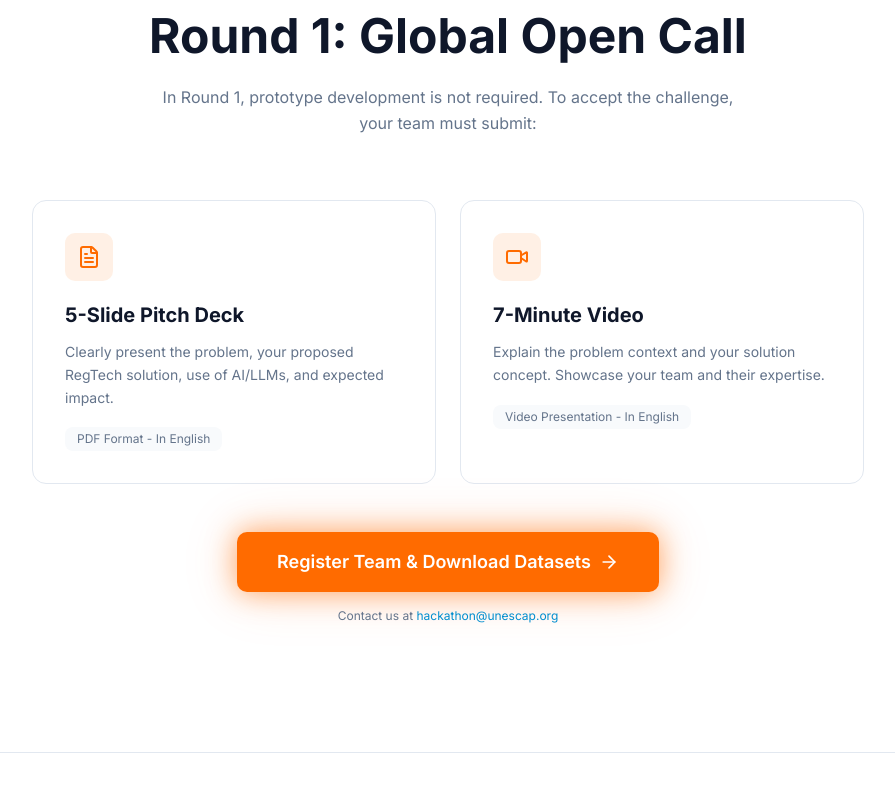
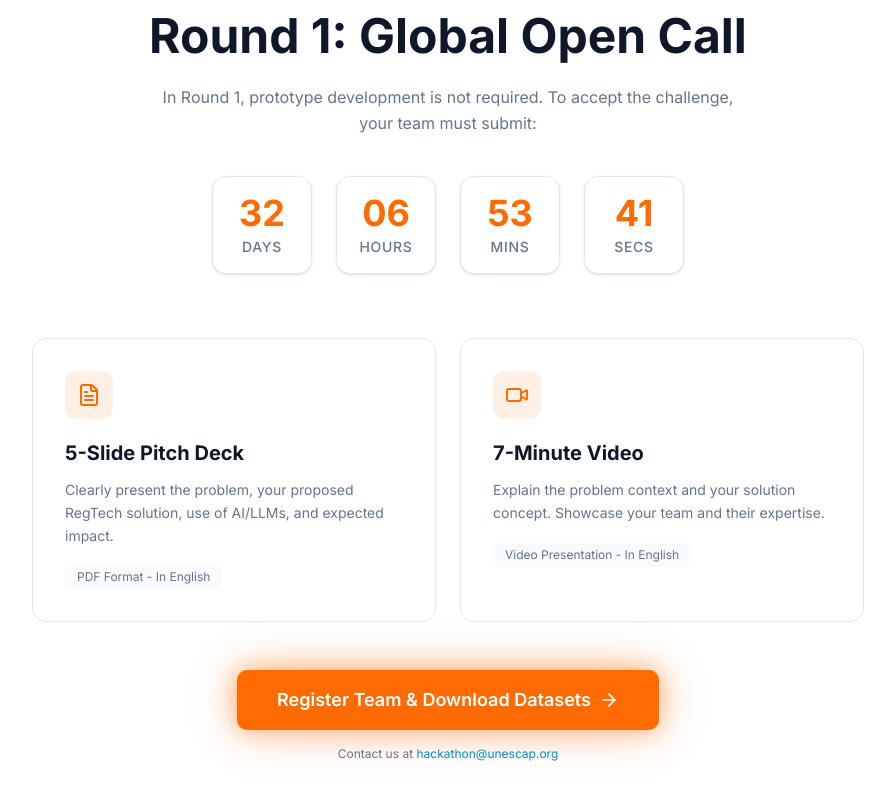
Before and after one commit to 1XKuson/escap-kmitl-ai-hackathon, a Next.js app: page /en in a window 1280 px wide. Shown: the part 6619-7419 px from the top of the page, without its empty margins (192-1087 px from the left). Built offline with nearby package versions, Linux system fonts and the light colour scheme.

Commit message:
add countdown and .env

```diff
--- a/components/apply-section.tsx
+++ b/components/apply-section.tsx
@@ -1,7 +1,46 @@
+"use client"
+
 import { ArrowRight, FileText, Video } from "lucide-react"
 import { FadeIn, StaggerContainer, FadeInStaggerItem } from "@/components/fade-in"
+import { useState, useEffect } from "react"
 
 export function ApplySection({ dict }: { dict: any }) {
+  const [isMounted, setIsMounted] = useState(false)
+  const [timeLeft, setTimeLeft] = useState({
+    days: 0,
+    hours: 0,
+    minutes: 0,
+    seconds: 0
+  })
+
+  useEffect(() => {
+    setIsMounted(true)
+    const targetDate = new Date(process.env.NEXT_PUBLIC_END_DATE || "2026-02-01").getTime()
+
+    const calculateTimeLeft = () => {
+      const now = new Date().getTime()
+      const distance = targetDate - now
+
+      if (distance < 0) {
+        return { days: 0, hours: 0, minutes: 0, seconds: 0 }
+      }
+
+      return {
+        days: Math.floor(distance / (1000 * 60 * 60 * 24)),
+        hours: Math.floor((distance % (1000 * 60 * 60 * 24)) / (1000 * 60 * 60)),
+        minutes: Math.floor((distance % (1000 * 60 * 60)) / (1000 * 60)),
+        seconds: Math.floor((distance % (1000 * 60)) / 1000)
+      }
+    }
+
+    setTimeLeft(calculateTimeLeft())
+
+    const interval = setInterval(() => {
+      setTimeLeft(calculateTimeLeft())
+    }, 1000)
+
+    return () => clearInterval(interval)
+  }, [])
   return (
     <section id="apply" className="relative py-24 sm:py-32 border-t border-border">
       <div className="mx-auto max-w-4xl px-4 sm:px-6 lg:px-8">
@@ -15,9 +54,36 @@ export function ApplySection({ dict }: { dict: any }) {
           >
             {dict.title}
           </h2>
-          <p className="mx-auto max-w-xl text-base text-muted-foreground leading-relaxed">
+          <p className="mx-auto max-w-xl text-base text-muted-foreground leading-relaxed mb-10">
             {dict.subtitle}
           </p>
+
+          <div className="flex flex-wrap justify-center gap-4 sm:gap-6 mt-8">
+            <div className="flex flex-col items-center justify-center p-4 bg-card border border-border rounded-xl min-w-[80px] sm:min-w-[100px] shadow-sm">
+              <span className="text-3xl sm:text-4xl font-bold text-primary" style={{ fontFamily: "var(--font-heading)" }}>
+                {isMounted ? timeLeft.days.toString().padStart(2, '0') : '00'}
+              </span>
+              <span className="text-xs sm:text-sm text-muted-foreground uppercase tracking-wider mt-1 font-medium">Days</span>
+            </div>
+            <div className="flex flex-col items-center justify-center p-4 bg-card border border-border rounded-xl min-w-[80px] sm:min-w-[100px] shadow-sm">
+              <span className="text-3xl sm:text-4xl font-bold text-primary" style={{ fontFamily: "var(--font-heading)" }}>
+                {isMounted ? timeLeft.hours.toString().padStart(2, '0') : '00'}
+              </span>
+              <span className="text-xs sm:text-sm text-muted-foreground uppercase tracking-wider mt-1 font-medium">Hours</span>
+            </div>
+            <div className="flex flex-col items-center justify-center p-4 bg-card border border-border rounded-xl min-w-[80px] sm:min-w-[100px] shadow-sm">
+              <span className="text-3xl sm:text-4xl font-bold text-primary" style={{ fontFamily: "var(--font-heading)" }}>
+                {isMounted ? timeLeft.minutes.toString().padStart(2, '0') : '00'}
+              </span>
+              <span className="text-xs sm:text-sm text-muted-foreground uppercase tracking-wider mt-1 font-medium">Mins</span>
+            </div>
+            <div className="flex flex-col items-center justify-center p-4 bg-card border border-border rounded-xl min-w-[80px] sm:min-w-[100px] shadow-sm">
+              <span className="text-3xl sm:text-4xl font-bold text-primary" style={{ fontFamily: "var(--font-heading)" }}>
+                {isMounted ? timeLeft.seconds.toString().padStart(2, '0') : '00'}
+              </span>
+              <span className="text-xs sm:text-sm text-muted-foreground uppercase tracking-wider mt-1 font-medium">Secs</span>
+            </div>
+          </div>
         </FadeIn>
 
         <StaggerContainer className="grid grid-cols-1 md:grid-cols-2 gap-6 mb-12">
```
Also changed, not shown: 1 other file (tests, documents, lock files or other folders).
